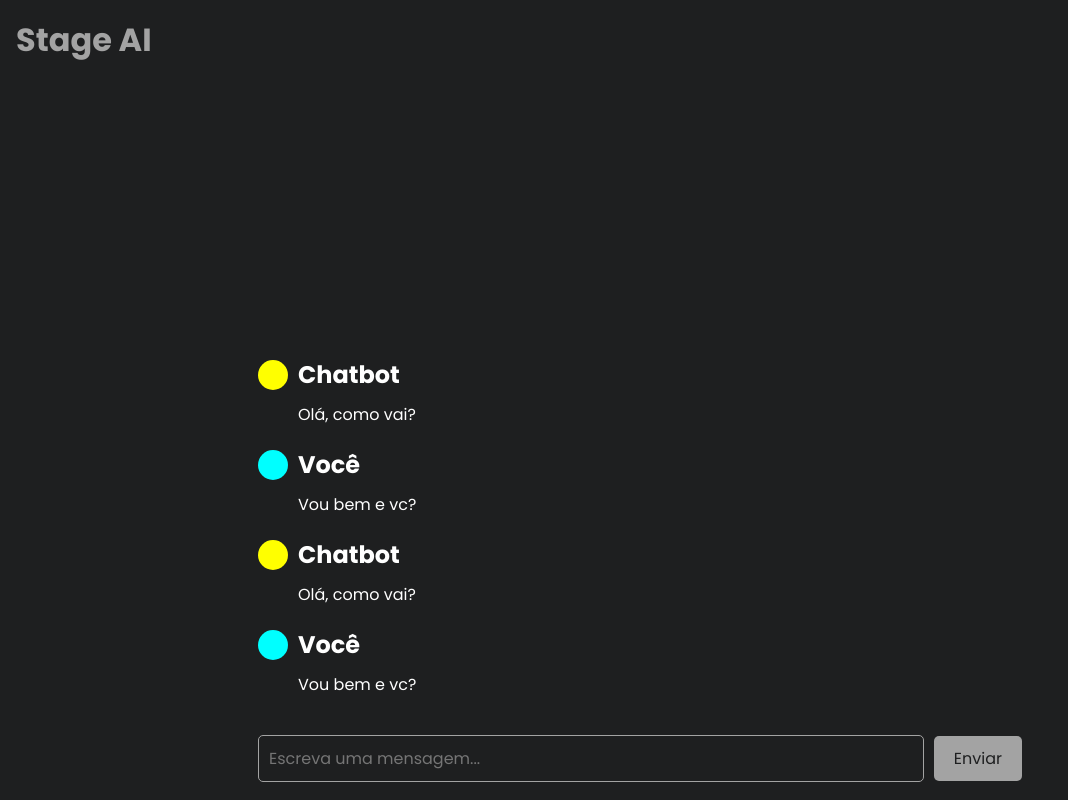
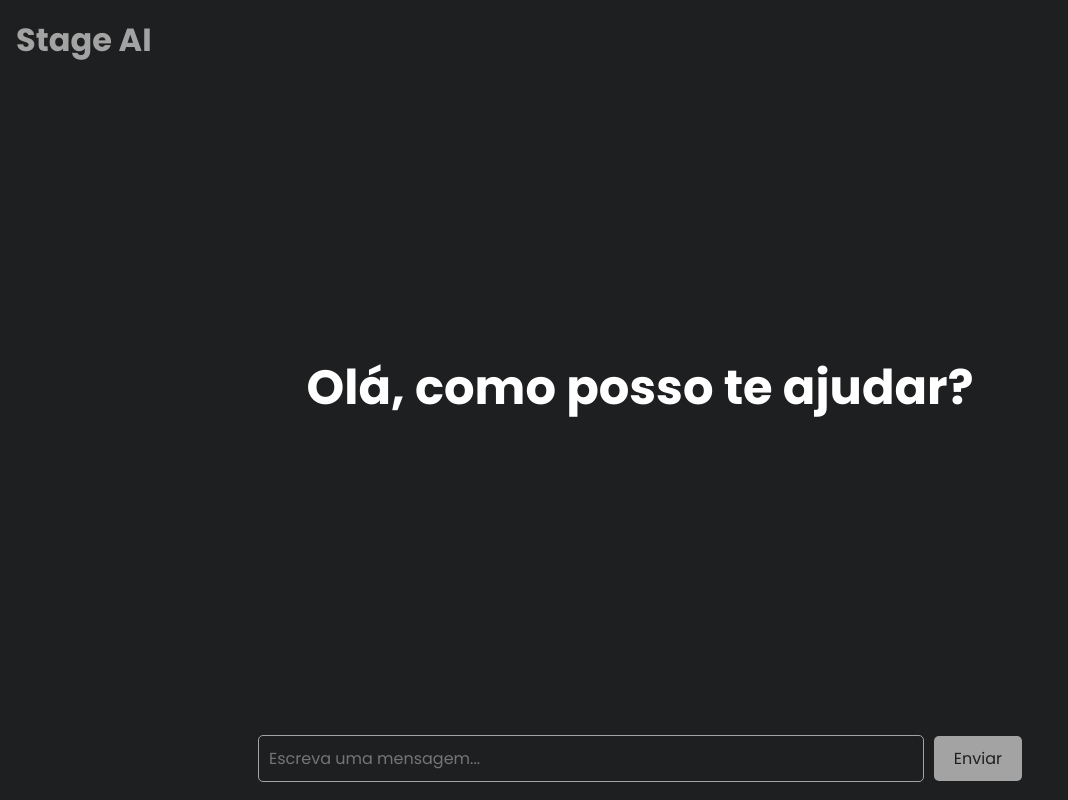
Before and after one commit to luissavighago/chatbotAcademico-frontend, an Angular app: page / in a window 1280 px wide. Shown: the whole page, without its empty margins (0-1068 px from the left). Built offline with nearby package versions, Linux system fonts and the light colour scheme.

Commit message:
feat: adicionando mensagem digitada no histórico de mensagens

```diff
--- a/src/app/class/chat.class.ts
+++ b/src/app/class/chat.class.ts
@@ -1,12 +1,7 @@
 import { UUID } from "crypto";
-import { Message } from "./message.class";
+import { Message } from "./message.interface";
 
-export class Chat {
+export interface Chat {
   id?: UUID;
   messages?: Message[]
-
-  constructor(id: UUID, messages: Message[]) {
-    this.id = id;
-    this.messages = messages;
-  }
 }
--- a/src/app/class/message.class.ts
+++ /dev/null
@@ -1,14 +0,0 @@
-import { UUID } from "crypto";
-import { MessageType } from "../enum/messagetype.enum";
-
-export class Message {
-  id?: UUID;
-  text!: string;
-  type!: MessageType;
-
-  constructor(id: UUID, text: string, type: MessageType) {
-    this.id = id;
-    this.text = text;
-    this.type = type;
-  }
-}
--- a/src/app/components/home/home.component.css
+++ b/src/app/components/home/home.component.css
@@ -16,7 +16,7 @@
   padding: 18px;
   gap: 18px;
   min-height: 100%;
-  margin-top: 30px;
+  margin-top: 40px;
 }
 .home-title-container{
   flex:1;
--- a/src/app/components/home/home.component.html
+++ b/src/app/components/home/home.component.html
@@ -10,6 +10,6 @@
         <app-message-list [messages]="chat.messages"></app-message-list>
       </div>
     }
-    <app-message-input class="home-message-input-container"></app-message-input>
+    <app-message-input (messageSubmitted)="onMessageSubmitted($event)" class="home-message-input-container"></app-message-input>
   </div>
 </main>
--- a/src/app/components/home/home.component.ts
+++ b/src/app/components/home/home.component.ts
@@ -3,8 +3,7 @@ import { HeaderComponent } from '../header/header.component';
 import { MessageInputComponent } from '../message-input/message-input.component';
 import { MessageListComponent } from '../message-list/message-list.component';
 import { Chat } from '../../class/chat.class';
-import { Message } from '../../class/message.class';
-import { MessageType } from '../../enum/messagetype.enum';
+import { Message } from '../../class/message.interface';
 
 @Component({
   selector: 'app-home',
@@ -21,14 +20,11 @@ export class HomeComponent {
   chat: Chat;
 
   constructor() {
-    this.chat = new Chat(
-      "2bdd0475-fc9d-4f3c-8087-7ddd97592287",
-      [
-        new Message("2bdd0475-fc9d-4f3c-8087-7ddd97592287","Olá, como vai?",MessageType.Question),
-        new Message("2bdd0475-fc9d-4f3c-8087-7ddd97592287","Vou bem e vc?",MessageType.Answer),
-        new Message("2bdd0475-fc9d-4f3c-8087-7ddd97592287","Olá, como vai?",MessageType.Question),
-        new Message("2bdd0475-fc9d-4f3c-8087-7ddd97592287","Vou bem e vc?",MessageType.Answer)
-      ]
-    )
+    this.chat = {messages:[]};
+  }
+
+  onMessageSubmitted(message: Message) {
+    console.log("Mensagem enviada: "+message)
+    this.chat.messages?.push(message);
   }
 }
--- a/src/app/components/message-input/message-input.component.html
+++ b/src/app/components/message-input/message-input.component.html
@@ -1,4 +1,4 @@
 <div class="message-input-container">
-  <input type="text" placeholder="Escreva uma mensagem..." class="message-input" />
-  <button class="send-button">Enviar</button>
+  <input [(ngModel)]="question" type="text" placeholder="Escreva uma mensagem..." class="message-input" />
+  <button class="send-button" (click)="onSubmit()">Enviar</button>
 </div>
--- a/src/app/components/message-input/message-input.component.ts
+++ b/src/app/components/message-input/message-input.component.ts
@@ -1,11 +1,27 @@
-import { Component } from '@angular/core';
+import { Component, EventEmitter, Output } from '@angular/core';
+import { Message } from '../../class/message.interface';
+import { MessageType } from '../../enum/messagetype.enum';
+import { FormsModule } from '@angular/forms';
 
 @Component({
   selector: 'app-message-input',
   standalone: true,
-  imports: [],
+  imports: [FormsModule],
   templateUrl: './message-input.component.html',
   styleUrl: './message-input.component.css'
 })
 export class MessageInputComponent {
+  question: string = "";
+  message?: Message;
+
+  @Output() messageSubmitted = new EventEmitter<Message>();
+
+  onSubmit() {
+    this.message = {
+      text: this.question,
+      type: MessageType.Question
+    };
+    this.question = ""
+    this.messageSubmitted.emit(this.message)
+  }
 }
--- a/src/app/components/message-item/message-item.component.html
+++ b/src/app/components/message-item/message-item.component.html
@@ -5,7 +5,7 @@
     }@else {
       <div class="avatar chatbot"></div>
     }
-    <span class="sender-name">{{ messageType() === MessageType.Answer ? 'Você' : 'Chatbot'}}</span>
+    <span class="sender-name">{{ messageType() === MessageType.Question ? 'Você' : 'Chatbot'}}</span>
   </div>
   <div class="message-content">
     <p class="message-text">{{messageText()}}</p>
--- a/src/app/components/message-item/message-item.component.ts
+++ b/src/app/components/message-item/message-item.component.ts
@@ -1,6 +1,6 @@
 import { Component, input, computed } from '@angular/core';
 import { MessageType } from '../../enum/messagetype.enum';
-import { Message } from '../../class/message.class';
+import { Message } from '../../class/message.interface';
 
 @Component({
   selector: 'app-message-item',
--- a/src/app/components/message-list/message-list.component.ts
+++ b/src/app/components/message-list/message-list.component.ts
@@ -1,6 +1,6 @@
 import { Component, Input } from '@angular/core';
 import { MessageItemComponent } from '../message-item/message-item.component';
-import { Message } from '../../class/message.class';
+import { Message } from '../../class/message.interface';
 
 @Component({
   selector: 'app-message-list',
```
Also changed, not shown: src/app/class/message.interface.ts (added, +8 -0 lines).
